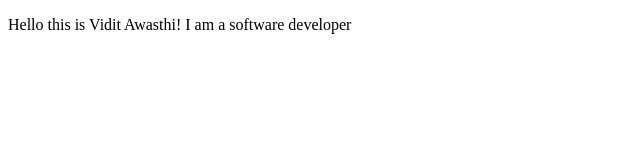
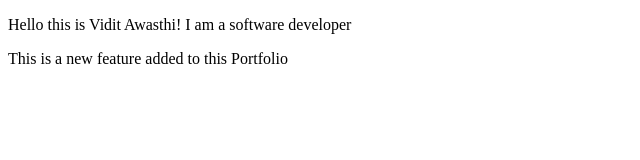
Before and after one commit to ViditAwasthi/Portfolio-ViditAwasthi, a plain HTML site: page index.html in a window 1280 px wide. Shown: the whole page, without its empty margins (0-640 px from the left). Drawn offline with Linux system fonts and the light colour scheme.

Commit message:
added new info

```diff
--- a/index.html
+++ b/index.html
@@ -8,5 +8,6 @@
 </head>
 <body>
     <p>Hello this is Vidit Awasthi! I am a software developer </p>
+    <p>This is a new feature added to this Portfolio</p>
 </body>
 </html>
```
